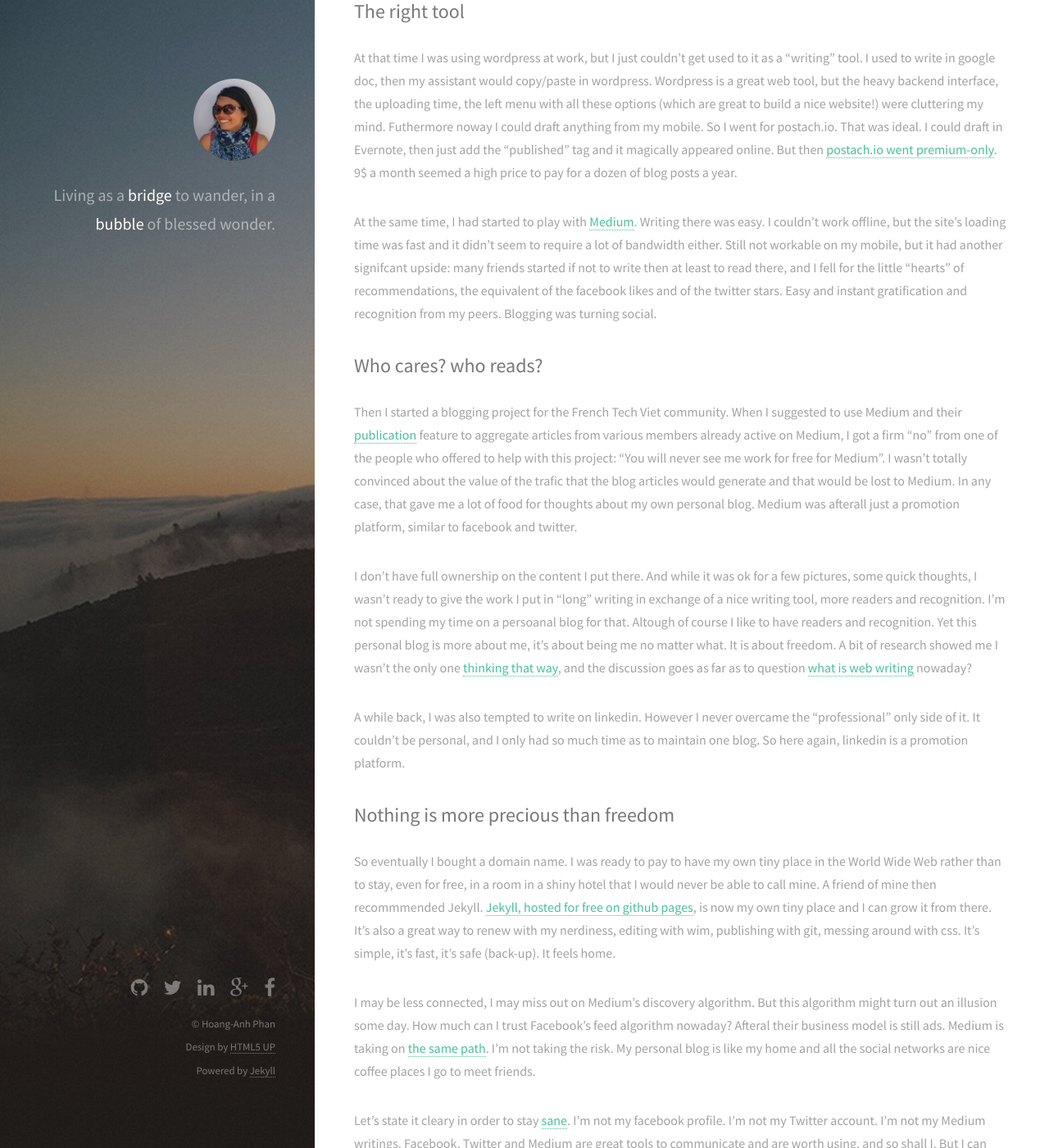
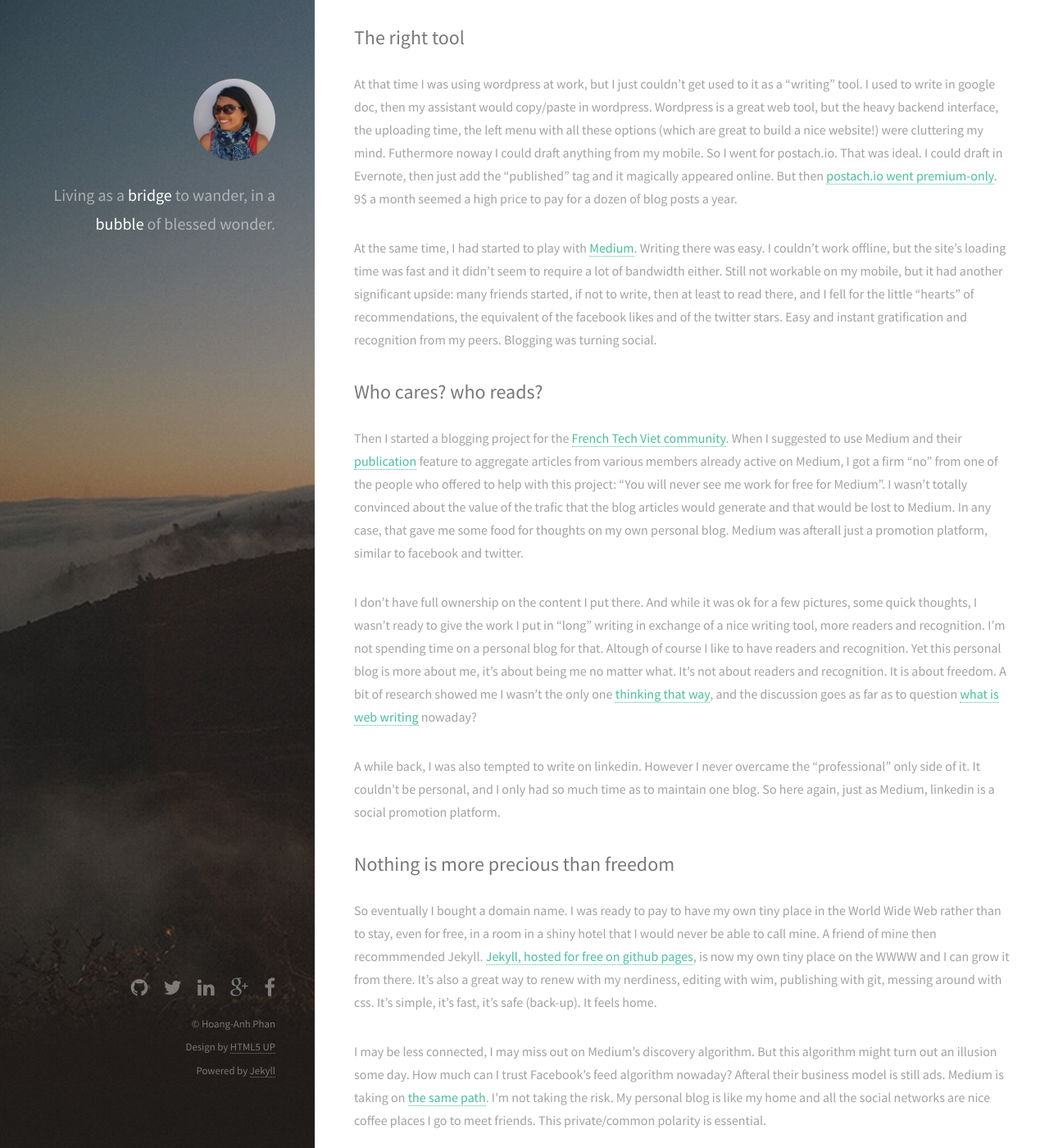
Before and after one commit to chichgu/chichgu.github.io, a Jekyll site: the page built from _posts/2015-09-20-Why-jekyll-not-medium.markdown, in a window 1280 px wide and 1400 px high, scrolled down 1354 px. Shown: the whole window at 82% size. Built offline with Jekyll 4.4.1, drawn with Linux system fonts in a browser that asks for light colours; some of the changed text lies outside the part shown.

Commit message:
New post + minor changes

```diff
--- a/_posts/2015-03-21-Empowering-isnt-just-giving-away-power.markdown
+++ b/_posts/2015-03-21-Empowering-isnt-just-giving-away-power.markdown
@@ -4,7 +4,7 @@
 tags: holacracy empowerment transition
 ---
 <img src="/images/fulls/super_powers.jpg" class="fit image" title='Photo Credit: Esparta Palma 2007'>
-When thinking about ways to empower a team, then it’s worth stop for a minute and consider the meaning of the word empower.
+When thinking about ways to empower a team, then it’s worth stopping for a minute and consider the meaning of the word empower.
 
 *em·pow·er /əmˈpou(ə)r/*
 
--- a/_posts/2015-09-20-Why-jekyll-not-medium.markdown
+++ b/_posts/2015-09-20-Why-jekyll-not-medium.markdown
@@ -6,32 +6,34 @@
 <img src="/images/fulls/ho_chi_minh_quote.jpg" class="fit image" title='Nothing is more precious than independance and freedom'>
 *"Nothing is more precious than independance and freedom"* - Ho Chi Minh
 
-I started my first blog in 2002. It was then just a few stories, a few pictures of my new life in Paris. I don't even know where these posts are anymore. Was it on typo? Was it on wordpress? Was it self hosted? I was pretty nerd then, being very hands-on coding. Since then, I started a few others, but none of them really last.
+I started my first blog in 2002. It was then just a few stories, a few pictures of my life in Paris. I don't even know where these posts are anymore. Was it on typo? Was it on wordpress? Was it self hosted? I was pretty nerd then, being very hands-on coding. Since then, I started a few others, but none of them really last.
 
 It was only about 2 years ago that I started one which is now still active, and that I just migrated to [Jekyll](http://jekyllrb.com), under its own domain name "Bridge and Bubble". What changed that made it last and why this move?
 
 ## Start with why
 
-In my early years of blogging, I wrote mainly to share news with friends and family. It was before facebook, before flickr, before myspace. For this purpose, blogging was just too much effort. Flickr turned out a better way to share pictures, facebook to share my little stories, mood and status. It's only when I got tired of that superficiality, of all the noise that somehow turned me [deaf](http://bridgeandbubble.com/2013/09/10/The-deafness-of-web-2.0-and-social-networks.html), that I started blogging again. Surely my age had to do with this too, I was finally ready to [write my story](http://bridgeandbubble.com/2014/02/10/Happy-birthday.html). Some kind of acceptance of life. Hopefully the beginning of wisdom. Blogging was the [homework](http://bridgeandbubble.com/2013/09/25/Blogging-is-the-school-of-life-homework.html) of the school of life.
+In my early years of blogging, I wrote mainly to share news with friends and family. It was before facebook, before flickr, before myspace. For this purpose, blogging was just too much effort. Flickr turned out a better way to share pictures, facebook to share my little stories, mood and status. It's only when I got tired of that superficiality, of all the noise that somehow turned me [deaf](http://bridgeandbubble.com/2013/09/10/The-deafness-of-web-2.0-and-social-networks.html), that I started blogging again as an attempt to create a deeper mutual understannding.
+
+Surely my age had to do with this too, I was finally ready to [write my story](http://bridgeandbubble.com/2014/02/10/Happy-birthday.html). Some kind of acceptance of life. Hopefully the beginning of wisdom. Blogging was the [homework](http://bridgeandbubble.com/2013/09/25/Blogging-is-the-school-of-life-homework.html) of the school of life.
 
 ## The right tool
 
 At that time I was using wordpress at work, but I just couldn't get used to it as a "writing" tool. I used to write in google doc, then my assistant would copy/paste in wordpress. Wordpress is a great web tool, but the heavy backend interface, the uploading time, the left menu with all these options (which are great to build a nice website!) were cluttering my mind. Futhermore noway I could draft anything from my mobile. So I went for postach.io. That was ideal. I could draft in Evernote, then just add the "published" tag and it magically appeared online. But then [postach.io went premium-only](http://blog.postach.io/post/brand-new-version-launched-billing-changes). 9$ a month seemed a high price to pay for a dozen of blog posts a year.
 
-At the same time, I had started to play with [Medium](https://medium.com/@hoanganhphan). Writing there was easy. I couldn't work offline, but the site's loading time was fast and it didn't seem to require a lot of bandwidth either. Still not workable on my mobile, but it had another signifcant upside: many friends started if not to write then at least to read there, and I fell for the little "hearts" of recommendations, the equivalent of the facebook likes and of the twitter stars. Easy and instant gratification and recognition from my peers. Blogging was turning social.
+At the same time, I had started to play with [Medium](https://medium.com/@hoanganhphan). Writing there was easy. I couldn't work offline, but the site's loading time was fast and it didn't seem to require a lot of bandwidth either. Still not workable on my mobile, but it had another significant upside: many friends started, if not to write, then at least to read there, and I fell for the little "hearts" of recommendations, the equivalent of the facebook likes and of the twitter stars. Easy and instant gratification and recognition from my peers. Blogging was turning social.
 
 ## Who cares? who reads?
 
-Then I started a blogging project for the French Tech Viet community. When I suggested to use Medium and their [publication](https://medium.com/french-tech-viet) feature to aggregate articles from various members already active on Medium, I got a firm "no" from one of the people who offered to help with this project: "You will never see me work for free for Medium". I wasn't totally convinced about the value of the trafic that the blog articles would generate and that would be lost to Medium. In any case, that gave me a lot of food for thoughts about my own personal blog. Medium was afterall just a promotion platform, similar to facebook and twitter.
+Then I started a blogging project for the [French Tech Viet community](http://blog.frenchtechviet.com). When I suggested to use Medium and their [publication](https://medium.com/french-tech-viet) feature to aggregate articles from various members already active on Medium, I got a firm "no" from one of the people who offered to help with this project: "You will never see me work for free for Medium". I wasn't totally convinced about the value of the trafic that the blog articles would generate and that would be lost to Medium. In any case, that gave me some food for thoughts on my own personal blog. Medium was afterall just a promotion platform, similar to facebook and twitter.
 
-I don't have full ownership on the content I put there. And while it was ok for a few pictures, some quick thoughts, I wasn't ready to give the work I put in "long" writing in exchange of a nice writing tool, more readers and recognition. I'm not spending my time on a persoanal blog for that. Altough of course I like to have readers and recognition. Yet this personal blog is more about me, it's about being me no matter what. It is about freedom. A bit of research showed me I wasn't the only one [thinking that way](https://medium.com/@joe_wegner/why-i-dont-write-for-medium-c7cc156bc5d9), and the discussion goes as far as to question [what is web writing](http://www.theatlantic.com/technology/archive/2015/02/what-blogging-has-become/386201/) nowaday?
+I don't have full ownership on the content I put there. And while it was ok for a few pictures, some quick thoughts, I wasn't ready to give the work I put in "long" writing in exchange of a nice writing tool, more readers and recognition. I'm not spending time on a personal blog for that. Altough of course I like to have readers and recognition. Yet this personal blog is more about me, it's about being me no matter what. It's not about readers and recognition. It is about freedom. A bit of research showed me I wasn't the only one [thinking that way](https://medium.com/@joe_wegner/why-i-dont-write-for-medium-c7cc156bc5d9), and the discussion goes as far as to question [what is web writing](http://www.theatlantic.com/technology/archive/2015/02/what-blogging-has-become/386201/) nowaday?
 
-A while back, I was also tempted to write on linkedin. However I never overcame the "professional" only side of it. It couldn't be personal, and I only had so much time as to maintain one blog. So here again, linkedin is a promotion platform.
+A while back, I was also tempted to write on linkedin. However I never overcame the "professional" only side of it. It couldn't be personal, and I only had so much time as to maintain one blog. So here again, just as Medium, linkedin is a social promotion platform.
 
 ## Nothing is more precious than freedom
 
-So eventually I bought a domain name. I was ready to pay to have my own tiny place in the World Wide Web rather than to stay, even for free, in a room in a shiny hotel that I would never be able to call mine. A friend of mine then recommmended Jekyll. [Jekyll, hosted for free on github pages](https://jekyllrb.com/docs/github-pages/), is now my own tiny place and I can grow it from there. It's also a great way to renew with my nerdiness, editing with wim, publishing with git, messing around with css. It's simple, it's fast, it's safe (back-up). It feels home.
+So eventually I bought a domain name. I was ready to pay to have my own tiny place in the World Wide Web rather than to stay, even for free, in a room in a shiny hotel that I would never be able to call mine. A friend of mine then recommmended Jekyll. [Jekyll, hosted for free on github pages](https://jekyllrb.com/docs/github-pages/), is now my own tiny place on the WWWW and I can grow it from there. It's also a great way to renew with my nerdiness, editing with wim, publishing with git, messing around with css. It's simple, it's fast, it's safe (back-up). It feels home.
 
-I may be less connected, I may miss out on Medium's discovery algorithm. But this algorithm might turn out an illusion some day. How much can I trust Facebook's feed algorithm nowaday? Afteral their business model is still ads. Medium is taking on [the same path](http://www.buzzfeed.com/charliewarzel/whats-going-on-at-medium#.taPdMZ9Oov). I'm not taking the risk. My personal blog is like my home and all the social networks are nice coffee places I go to meet friends.
+I may be less connected, I may miss out on Medium's discovery algorithm. But this algorithm might turn out an illusion some day. How much can I trust Facebook's feed algorithm nowaday? Afteral their business model is still ads. Medium is taking on [the same path](http://www.buzzfeed.com/charliewarzel/whats-going-on-at-medium#.taPdMZ9Oov). I'm not taking the risk. My personal blog is like my home and all the social networks are nice coffee places I go to meet friends. This private/common polarity is essential.
 
 Let's state it cleary in order to stay [sane](http://thenextweb.com/shareables/2014/06/25/video-depressing-reminds-us-facebook-statuses-can-lies/). I'm not my facebook profile. I'm not my Twitter account. I'm not my Medium writings. Facebook, Twitter and Medium are great tools to communicate and are worth using, and so shall I. But I can "exist" online, independently, under my own domain. That's freedom. That's what Internet is all about.
```
Also changed, not shown: _posts/2015-09-23-Let-go-let-down.markdown (added, +21 -0 lines), images/fulls/davidgoehring_letgo.jpg (added).
